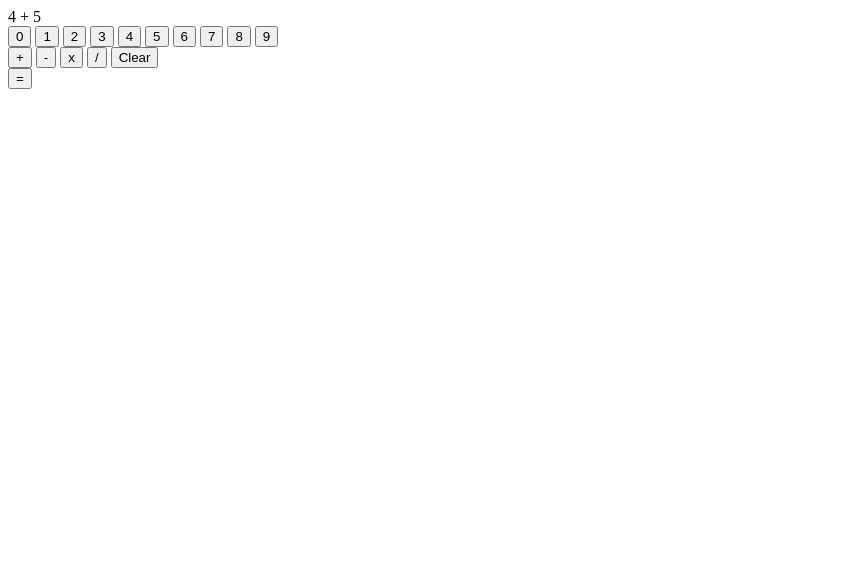
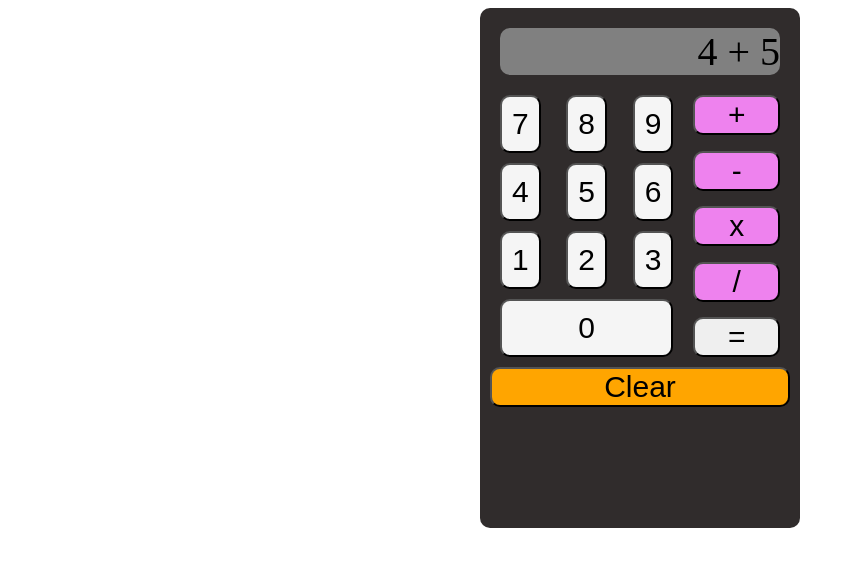
Before and after one commit to kimdogbe/odin_calculator, a plain HTML site: page index.html in a window 1280 px wide. Shown: the whole page, without its empty margins (0-855 px from the left). Drawn offline with Linux system fonts and the light colour scheme.

Commit message:
Finish calc layout with css flex

```diff
--- a/index.html
+++ b/index.html
@@ -12,29 +12,40 @@
     <div id="calculator">
       <div id="display">4 + 5</div>
 
+      <div id="calcBtns">
         <div id="numbers">
-        <button class="number zero btn">0</button>
-        <button class="number btn">1</button>
-        <button class="number btn">2</button>
-        <button class="number btn">3</button>
-        <button class="number btn">4</button>
-        <button class="number btn">5</button>
-        <button class="number btn">6</button>
+          <div class="numberRow top">
             <button class="number btn">7</button>
             <button class="number btn">8</button>
             <button class="number btn">9</button>
           </div>
+
+          <div class="numberRow middle">
+            <button class="number btn">4</button>
+            <button class="number btn">5</button>
+            <button class="number btn">6</button>
+          </div>
+
+          <div class="numberRow bottom">
+            <button class="number btn">1</button>
+            <button class="number btn">2</button>
+            <button class="number btn">3</button>
+          </div>
+
+          <button class="number zero btn">0</button>
+
+        </div>
+
         <div id="operands">
           <button class="operand plus btn">+</button>
           <button class="operand btn">-</button>
           <button class="operand btn">x</button>
           <button class="operand btn">/</button>
-        <button class="operand clear btn">Clear</button>
+          <button class="eqlBtn btn">=</button>
+        </div>
       </div>
 
-      <div id="equals">
-        <button class="eqlBtn">=</button>
-      </div>
+      <button class="operand clear btn">Clear</button>
 
     </div>
   </div>
--- a/script.js
+++ b/script.js
@@ -16,7 +16,9 @@ function divide(a, b) {
 
 let num1 = 0;
 let num2 = 0;
-let operator = '';
+let operator = "";
+
+let displayValue = "";
 
 function operate(operator, num1, num2){
   switch (operator){
--- a/style.css
+++ b/style.css
@@ -0,0 +1,67 @@
+body {
+  display: flex;
+  align-items: center;
+  justify-content: center;
+}
+
+#container {
+  background-color: rgb(48, 44, 44);
+  width: 300px;
+  height: 500px;
+  border-radius: 10px;
+  padding: 10px;
+}
+
+#calculator {
+  display: flex;
+  flex-direction: column;
+}
+
+#display {
+  display: flex;
+  background-color: grey;
+  font-size: 40px;
+  justify-content: end;
+  border-radius: 10px;
+  margin: 10px 10px;
+}
+
+#calcBtns,
+.numberRow {
+  display: flex;
+  justify-content: space-between;
+}
+
+#numbers {
+  display: flex;
+  flex-direction: column;
+  gap: 10px;
+  flex: 2;
+  padding: 10px;
+}
+
+#operands {
+  display: flex;
+  flex-direction: column;
+  flex: 1;
+  justify-content: space-between;
+  padding: 10px;
+}
+
+.number {
+  padding: 10px;
+  background-color: whitesmoke;
+}
+
+.operand {
+  background-color: violet;
+}
+
+.clear {
+  background-color: orange;
+}
+
+.btn {
+  border-radius: 10px;
+  font-size: 30px;
+}
```
Lines whose indentation alone changed are shown as unchanged.
